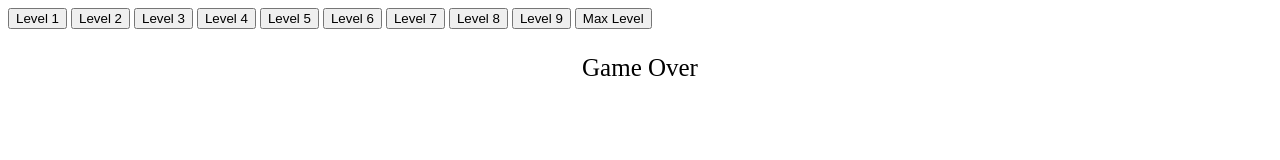
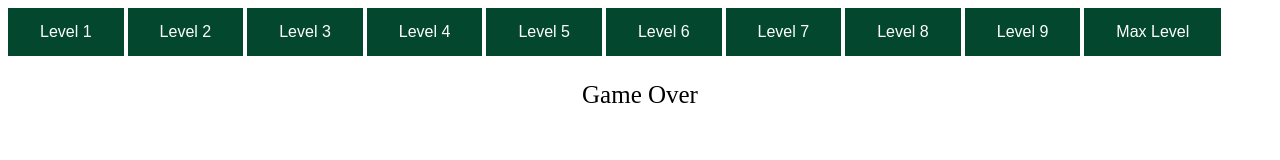
Before and after one commit to DavitLazaryan/GameOver-, a plain HTML site: page index.html in a window 1280 px wide. Drawn offline with Linux system fonts and the light colour scheme.

Commit message:
Update style.css

```diff
--- a/style.css
+++ b/style.css
@@ -8,3 +8,14 @@ p{
     font-size: 25px;
     text-align: center;
 }
+button {
+    background-color: #03482e;
+    border: none;
+    color: white;
+    padding: 15px 32px;
+    text-align: center;
+    text-decoration: none;
+    display: inline-block;
+    font-size: 16px;
+
+  }
```
